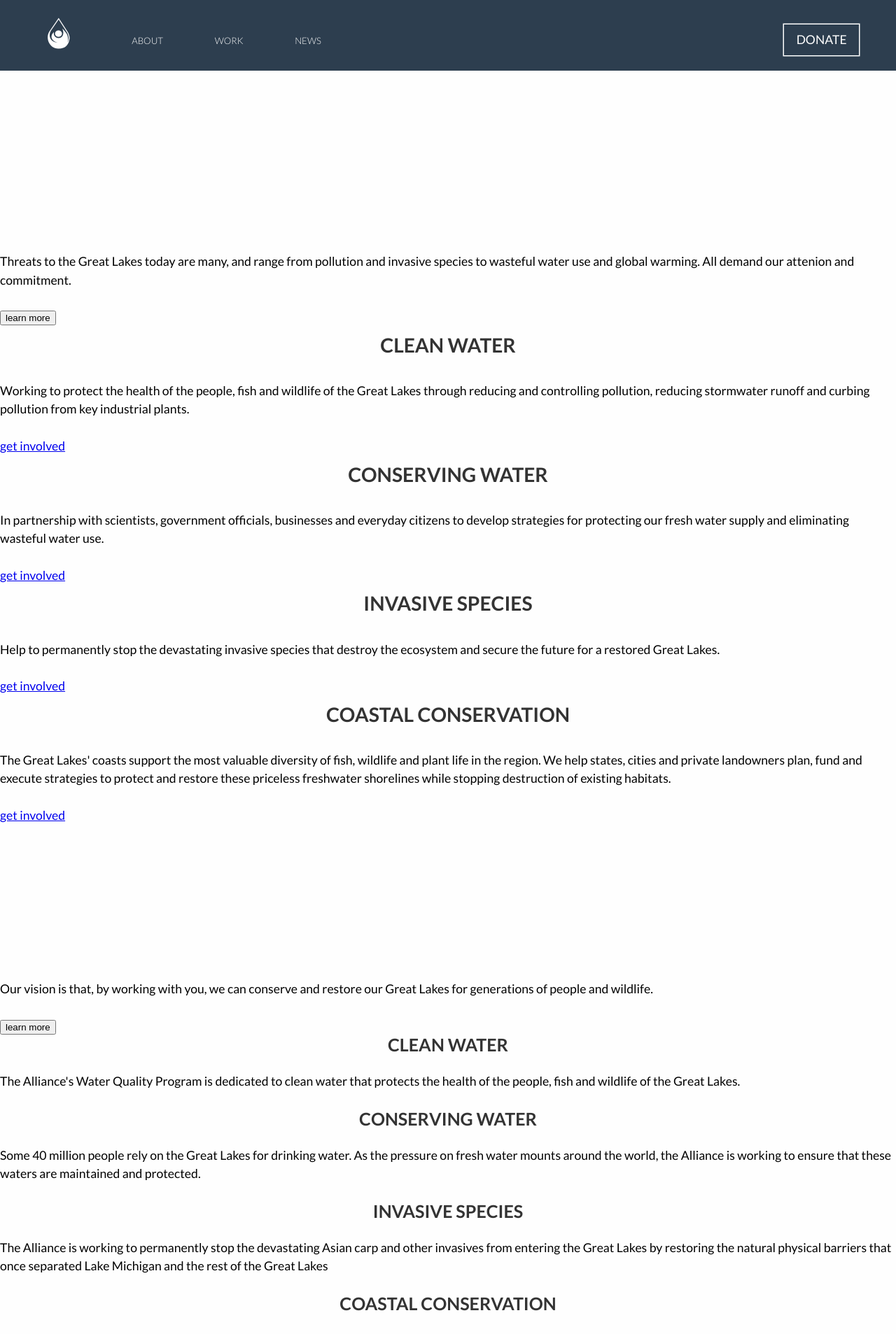
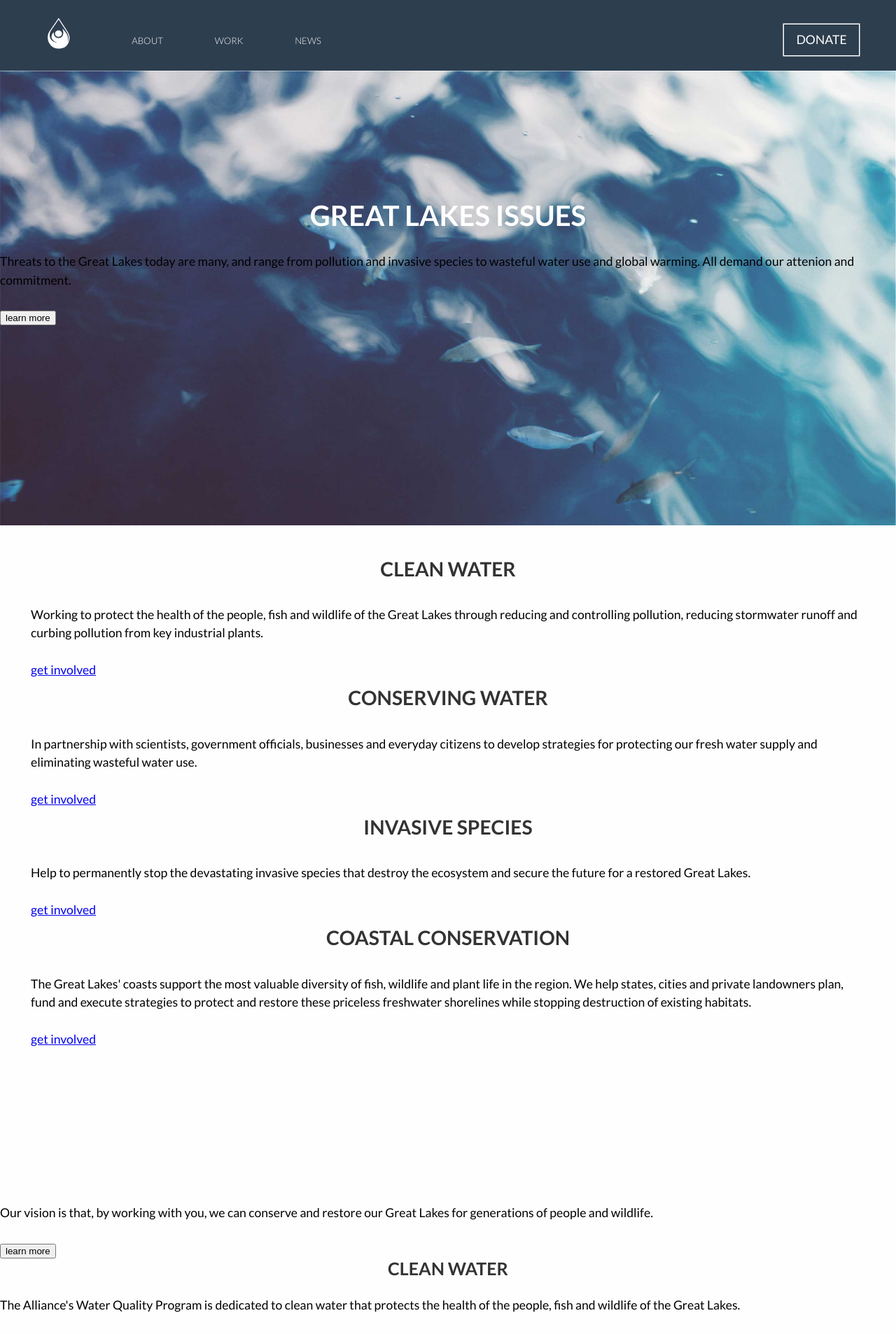
Before and after one commit to gbales11/greatlakesalliance, a Jekyll site: the page built from work.html, in a window 1280 px wide. Shown: the top 1907 px of the page at 70% size. Built offline with Jekyll 4.4.1, drawn with Linux system fonts in a browser that asks for light colours; nearby versions of some CDN libraries; Markdown is read by kramdown in place of the engine named in the settings.

Commit message:
refactor(html, css): update style of work page
Update style of Issue section of Work Page.

```diff
--- a/css/style.css
+++ b/css/style.css
@@ -508,6 +508,21 @@ li {
     flex: 1;
     padding: 0 2.5em 1em; }
  }
+
+/* Issues Page */
+/* line 359, /Users/sam/Documents/Graphic Design/3rd Year/Semester 6/Web Dev. V/greatlakesalliance/scss/components/main */
+.issue-image {
+  background: url("../images/greatlakes-44.jpg") no-repeat center top;
+  background-size: cover;
+  height: 650px;
+  margin-bottom: 2em; }
+
+/* line 366, /Users/sam/Documents/Graphic Design/3rd Year/Semester 6/Web Dev. V/greatlakesalliance/scss/components/main */
+.programs-image {
+  background: url("../images/greatlakes-44.jpg") no-repeat center top;
+  background-size: cover;
+  height: 650px;
+  margin-bottom: 2em; }
 
 /* line 1, /Users/sam/Documents/Graphic Design/3rd Year/Semester 6/Web Dev. V/greatlakesalliance/scss/components/type */
 html {
--- a/work.html
+++ b/work.html
@@ -2,11 +2,13 @@
 layout: default
 ---
 <!-- Issues Section -->
+<div class="issue-image">
 	<h1 class="yotta">Great Lakes Issues</h1>
 	<p>Threats to the Great Lakes today are many, and range from pollution and invasive species to wasteful water use and global warming. All demand our attenion and commitment.</p>
 
 	<button class="learn-issues"> learn more </button>
-
+</div>
+<div class="contain">
 	<h2>Clean Water</h2>
 	<p> Working to protect the health of the people, fish and wildlife of the Great Lakes through reducing and controlling pollution, reducing stormwater runoff and curbing pollution from key industrial plants.</p>
 
@@ -26,6 +28,7 @@ layout: default
 	<p> The Great Lakes' coasts support the most valuable diversity of fish, wildlife and plant life in the region. We help states, cities and private landowners plan, fund and execute strategies to protect and restore these priceless freshwater shorelines while stopping destruction of existing habitats.</p>
 
 	<a href="#">get involved</a>
+</div>
 <!-- end - Issues Section -->
 
 <!-- Programs Section -->
```
Also changed, not shown: scss/components/_main.scss (+16 -0 lines), 1 other file. Lines whose indentation alone changed are shown as unchanged.
